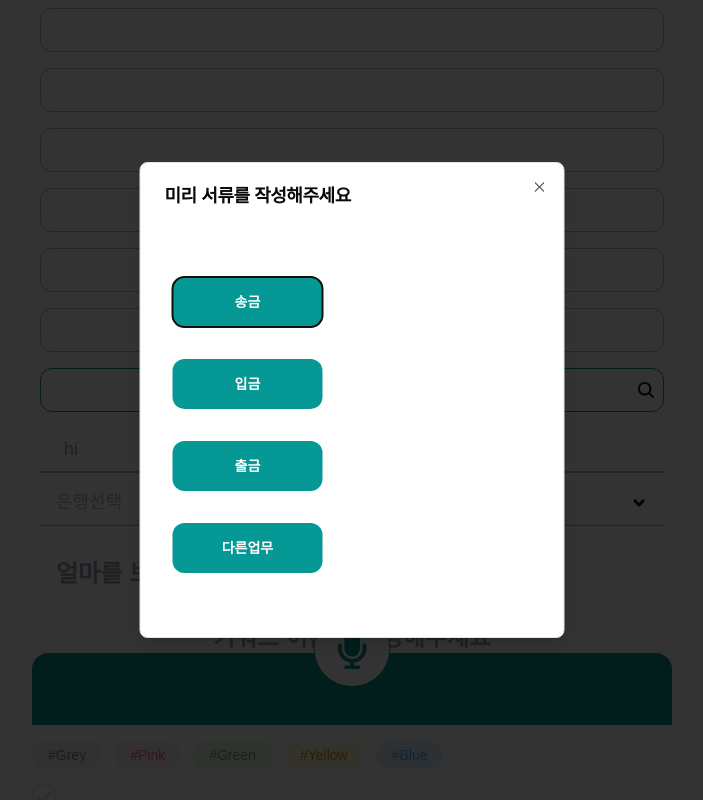
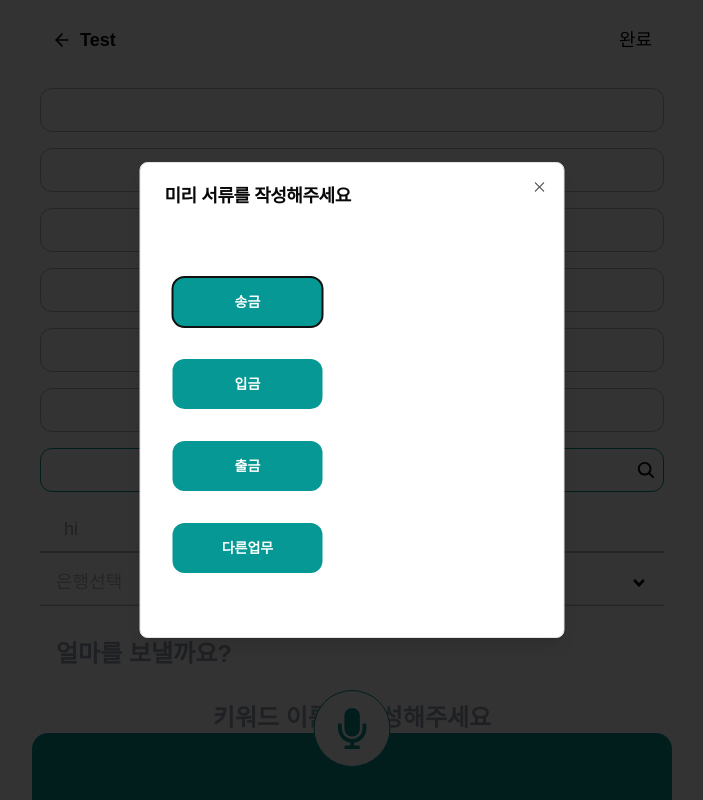
Before and after one commit to KeywordHanaro/KeywordHanaro_FE, a Next.js app: page /comps-test in a window 1280 px wide. Shown: the top 800 px of the page, without its empty margins (288-991 px from the left). Built offline with nearby package versions, Linux system fonts and the light colour scheme.

Commit message:
[feat] add header component

```diff
--- a/app/comps-test/page.tsx
+++ b/app/comps-test/page.tsx
@@ -1,5 +1,6 @@
 'use client';
 
+import Header from '@/components/atoms/Header';
 import {
   AccountInputRef,
   DefaultInputRef,
@@ -51,6 +52,7 @@ export default function CompsTestPage() {
 
   return (
     <>
+      <Header text={'Test'} />
       <div>
         <form>
           <DefaultInputRef
--- /dev/null
+++ b/components/atoms/Header.tsx
@@ -0,0 +1,43 @@
+import { ArrowLeft } from 'lucide-react';
+
+type HeaderProps = {
+  text?: string;
+  showBackButton?: boolean;
+  onBack?: () => void;
+  showActionButton?: boolean;
+  actionLabel?: string;
+  onAction?: () => void;
+};
+
+export default function Header({
+  text = '',
+  showBackButton = true,
+  onBack,
+  showActionButton = true,
+  actionLabel = '완료',
+  onAction,
+}: HeaderProps) {
+  return (
+    <div className='flex justify-center items-center w-full h-20 bg-white'>
+      {/* 뒤로 가기 버튼 */}
+      {showBackButton && (
+        <button className='pl-[20px] pr-[8px]' onClick={onBack}>
+          <ArrowLeft size={20} />
+        </button>
+      )}
+
+      {/* text */}
+      <h1 className='text-[18px] font-semibold flex-grow'>{text}</h1>
+
+      {/* 완료 버튼 */}
+      {showActionButton && (
+        <button
+          onClick={onAction}
+          className='text-[18px] text-black text-right px-[20px]'
+        >
+          {actionLabel}
+        </button>
+      )}
+    </div>
+  );
+}
```
